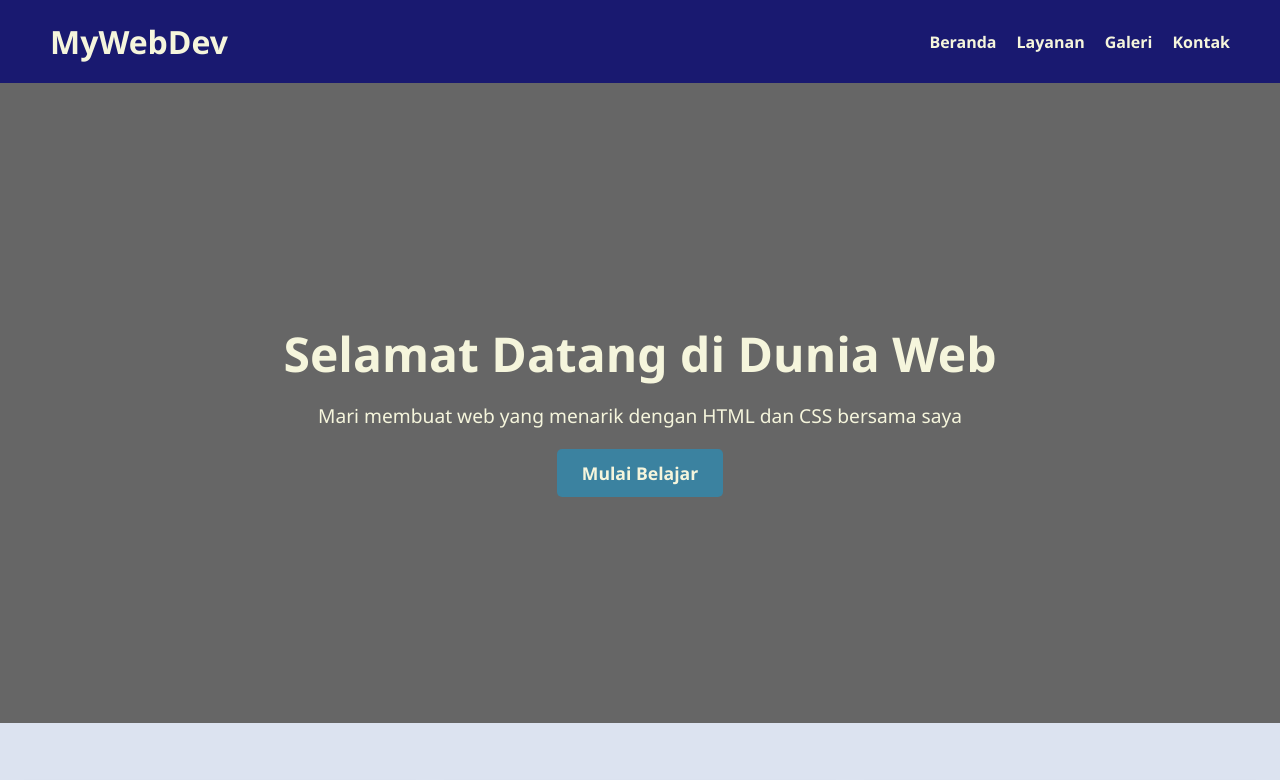
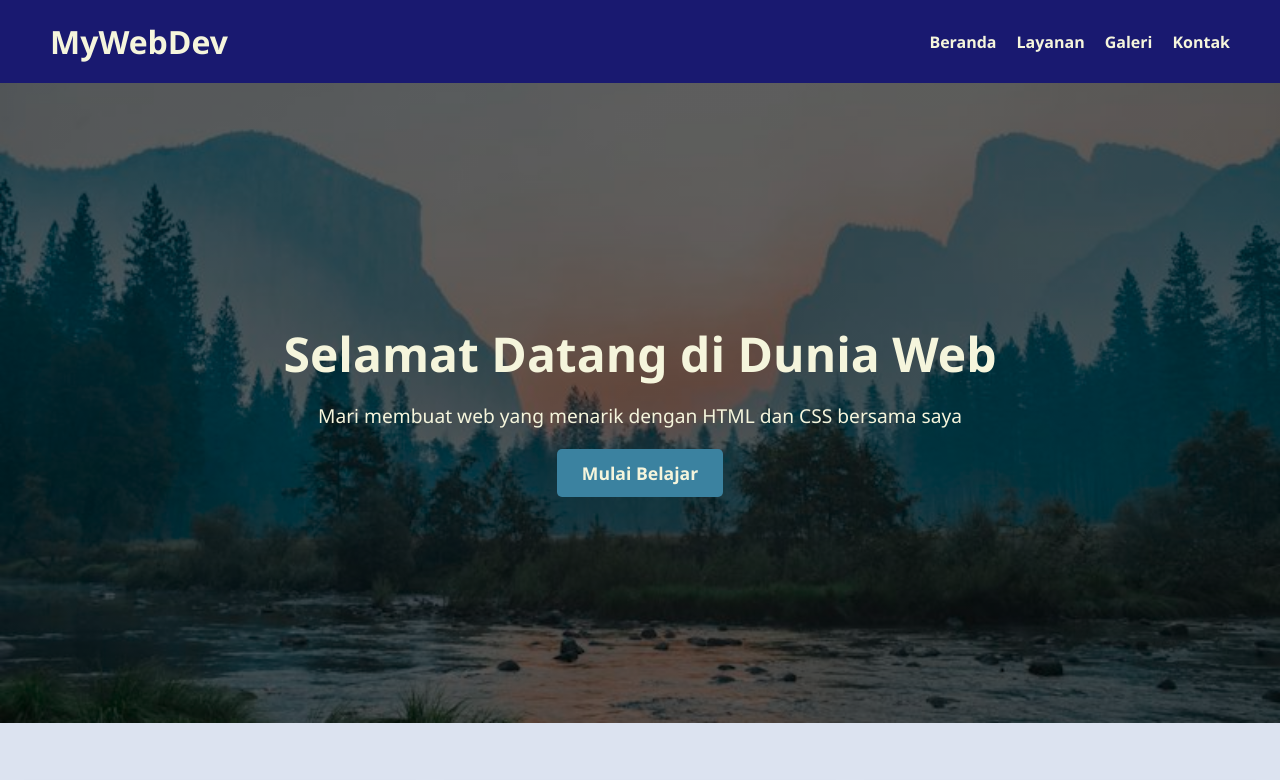
Before and after one commit to rennaeieii/website-saya, a plain HTML site: page index.html in a window 1280 px wide. Shown: the top 780 px of the page. Drawn offline with Linux system fonts and the light colour scheme.

Commit message:
Update image path in hero section background

```diff
--- a/style.css
+++ b/style.css
@@ -48,7 +48,7 @@ header nav ul li a:hover {
 
 /* Section Hero */
 .hero {
-  background: linear-gradient(rgba(0, 0, 0, 0.6), rgba(0, 0, 0, 0.6)), url('pict1.jpeg') center/cover;
+  background: linear-gradient(rgba(0, 0, 0, 0.6), rgba(0, 0, 0, 0.6)), url('asset/pict1.jpeg') center/cover;
   height: 80vh;
   display: flex;
   justify-content: center;
```
